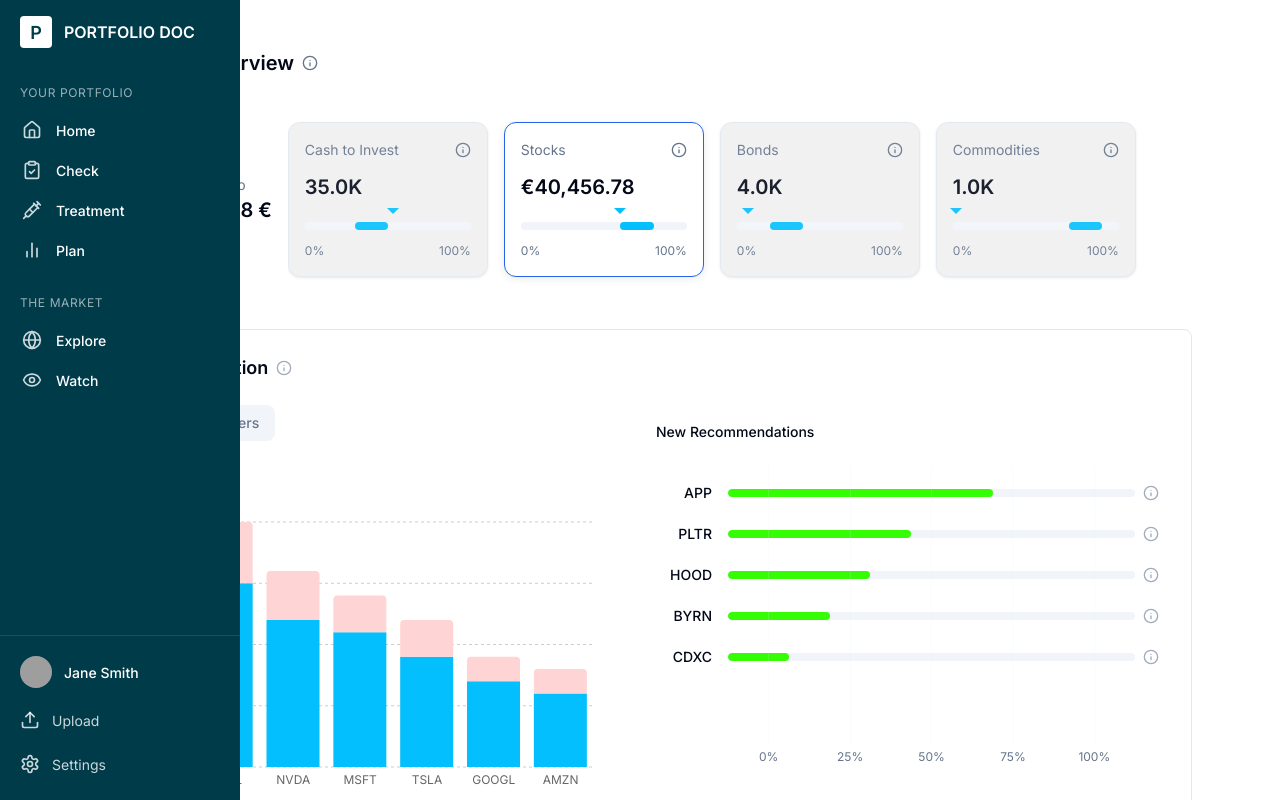
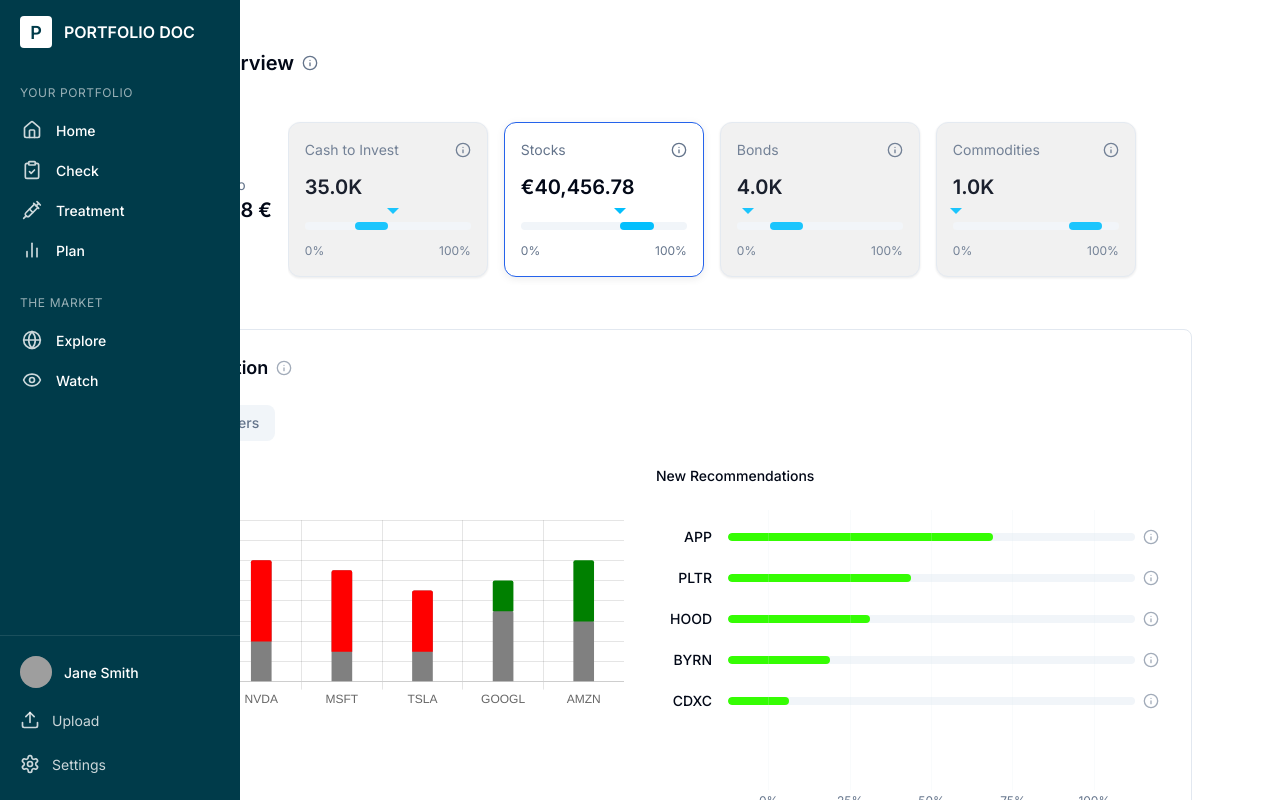
Before and after one commit to sundar-aidev/PDOC_Beta, a Next.js app in the folder my-app/: page /treatment in a window 1280 px wide. Shown: the top 800 px of the page. Built offline with nearby package versions, Linux system fonts and the light colour scheme; grey boxes are pictures that could not be loaded.

Commit message:
Existing Stock Portfolio & New Recommendations
- corrected the stacked bar chart into an overlayed one.
- positioned the existing portoflio and the new recommendation chart into 50/50

```diff
--- a/my-app/app/treatment/page.tsx
+++ b/my-app/app/treatment/page.tsx
@@ -43,12 +43,12 @@ const mockAssets = [
 ]
 
 const mockPositions = [
-  { label: "AAPL", value: 25, color: "#03bffd" },
-  { label: "NVDA", value: 20, color: "#03bffd" },
-  { label: "MSFT", value: 18, color: "#03bffd" },
-  { label: "TSLA", value: 15, color: "#03bffd" },
-  { label: "GOOGL", value: 12, color: "#03bffd" },
-  { label: "AMZN", value: 10, color: "#03bffd" },
+  { symbol: "AAPL", currentValue: 75, projectedValue: 25 },
+  { symbol: "NVDA", currentValue: 60, projectedValue: 20 },
+  { symbol: "MSFT", currentValue: 55, projectedValue: 15 },
+  { symbol: "TSLA", currentValue: 45, projectedValue: 15 },
+  { symbol: "GOOGL", currentValue: 35, projectedValue: 50 },
+  { symbol: "AMZN", currentValue: 30, projectedValue: 60 },
 ]
 
 const mockRecommendations = [
--- a/my-app/components/ui/chart.tsx
+++ b/my-app/components/ui/chart.tsx
@@ -14,38 +14,99 @@ interface StockChartProps {
 }
 
 export function StockChart({ data }: StockChartProps) {
-  const chartData = data.map((item) => ({
-    symbol: item.symbol,
-    current: item.currentValue,
-    projected: item.projectedValue,
-  }))
+  const chartData = data.map((item) => {
+    const suggestedChange = item.projectedValue
+    const adjustedPortfolio =
+      suggestedChange < 0
+        ? item.currentValue - Math.abs(suggestedChange)
+        : item.currentValue
+
+    return {
+      symbol: item.symbol,
+      adjustedPortfolio,
+      suggestedChange: Math.abs(suggestedChange),
+      isPositive: suggestedChange >= 0,
+      originalSuggestedChange: suggestedChange,
+      originalCurrentValue: item.currentValue,
+    }
+  })
+
+  const maxY = Math.max(
+    ...chartData.map((item) => item.adjustedPortfolio + item.suggestedChange),
+  )
 
   return (
     <div className={styles.chartContainer}>
       <ResponsiveContainer width="100%" height={300}>
         <BarChart
           data={chartData}
-          margin={{
-            top: 20,
-            right: 30,
-            left: 20,
-            bottom: 5,
-          }}
+          margin={{ top: 20, right: 30, left: 20, bottom: 5 }}
         >
           <CartesianGrid strokeDasharray="3 3" vertical={false} />
-          <XAxis dataKey="symbol" axisLine={false} tickLine={false} tick={{ fill: "#666", fontSize: 12 }} />
-          <YAxis axisLine={false} tickLine={false} tick={{ fill: "#666", fontSize: 12 }} />
+          <XAxis
+            dataKey="symbol"
+            axisLine={false}
+            tickLine={false}
+            tick={{ fill: "#666", fontSize: 12 }}
+          />
+          <YAxis
+            axisLine={false}
+            tickLine={false}
+            tick={{ fill: "#666", fontSize: 12 }}
+            domain={[0, maxY]}
+          />
           <Tooltip
-            cursor={false}
+            cursor={{ fill: "rgba(255,255,255,0.1)" }}
             contentStyle={{
               backgroundColor: "white",
               border: "1px solid #e0e0e0",
               borderRadius: "4px",
               padding: "8px",
             }}
+            formatter={(value, name, props) => {
+              if (name === "suggestedChange") {
+                return [
+                  `${props.payload.originalSuggestedChange.toFixed(2)}% (${props.payload.isPositive ? "Buy" : "Sell"})`,
+                  "Suggested Change",
+                ]
+              }
+              if (name === "adjustedPortfolio") {
+                return [`${props.payload.originalCurrentValue.toFixed(2)}%`, "Adjusted Portfolio"]
+              }
+              return value
+            }}
           />
-          <Bar dataKey="current" stackId="a" fill="#03bffd" radius={[0, 0, 0, 0]} />
-          <Bar dataKey="projected" stackId="a" fill="#ffd4d4" radius={[4, 4, 0, 0]} />
+
+          {/* Grey Bar: Adjusted Portfolio */}
+          <Bar
+            dataKey="adjustedPortfolio"
+            fill="grey"
+            barSize={15}
+            radius={[2, 2, 0, 0]}
+            stackId="overlay"
+          />
+
+          {/* Overlay Bar: Suggested Change */}
+          <Bar
+            dataKey="suggestedChange"
+            barSize={15}
+            radius={[2, 2, 0, 0]}
+            stackId="overlay"
+            shape={(props) => {
+              const { x, y, width, height, payload } = props
+              return (
+                <rect
+                  x={x}
+                  y={y}
+                  width={width}
+                  height={height}
+                  fill={payload.isPositive ? "green" : "red"}
+                  rx={2}
+                  ry={2}
+                />
+              )
+            }}
+          />
         </BarChart>
       </ResponsiveContainer>
     </div>
--- /dev/null
+++ b/my-app/components/ui/stackedbarchart.module.css
@@ -0,0 +1,10 @@
+.container {
+    display: flex;
+    flex-direction: column;
+    justify-content: center;
+    align-items: center;
+    cursor: pointer;
+    position: relative;
+    width: 100%;
+    height: 200px;
+}
--- /dev/null
+++ b/my-app/components/ui/stackedbarchart.tsx
@@ -0,0 +1,113 @@
+"use client";
+
+import styles from './stackedbarchart.module.css';
+import { Bar } from 'react-chartjs-2';
+import {
+  Chart as ChartJS,
+  CategoryScale,
+  LinearScale,
+  BarElement,
+  Tooltip,
+  Legend,
+} from 'chart.js';
+
+ChartJS.register(CategoryScale, LinearScale, BarElement, Tooltip, Legend);
+
+interface StockPosition {
+  symbol: string;
+  currentValue: number;
+  projectedValue: number;
+}
+
+interface StackedBarChartProps {
+  data: StockPosition[];
+}
+
+const StackedBarChart = ({ data }: StackedBarChartProps) => {
+  const labels = data.map(stock => stock.symbol);
+  const currentValues = data.map(stock => stock.currentValue);
+  const projectedValues = data.map(stock => stock.projectedValue);
+
+  const greyBarData = currentValues.map((value, index) => ({
+    x: labels[index],
+    y: [0, value],
+  }));
+
+  const overlayBarData = projectedValues.map((value, index) => {
+    const currValue = currentValues[index];
+    return {
+      x: labels[index],
+      y: [currValue, value],
+    };
+  });
+
+  const chartData = {
+    labels,
+    datasets: [
+      {
+        data: overlayBarData,
+        backgroundColor: projectedValues.map((value, index) => (value >= currentValues[index] ? 'green' : 'red')),
+        barThickness: 20,
+        borderRadius: 2,
+      },
+      {
+        data: greyBarData,
+        backgroundColor: 'grey',
+        barThickness: 20,
+        borderRadius: 2,
+        xAxisID: 'x2',
+      },
+    ],
+  };
+
+  const options = {
+    responsive: true,
+    maintainAspectRatio: false,
+    plugins: {
+      legend: { display: false },
+      tooltip: {
+        mode: 'index' as const,
+        intersect: false,
+        callbacks: {
+          label: function (context: any) {
+            const datasetIndex = context.datasetIndex;
+            const index = context.dataIndex;
+
+            if (datasetIndex === 0) {
+              const projValue = projectedValues[index];
+              const currValue = currentValues[index];
+              const difference = (projValue - currValue).toFixed(4);
+              return `Suggested Change: ${difference}`;
+            } else if (datasetIndex === 1) {
+              const currValue = currentValues[index];
+              return `Current Value: ${currValue.toFixed(4)}`;
+            }
+          },
+        },
+      },
+      datalabels: {
+        display: false,
+      },
+    },
+    scales: {
+      x: {
+        stacked: false,
+      },
+      x2: {
+        display: false,
+      },
+      y: {
+        stacked: false,
+        beginAtZero: true,
+      },
+    },
+  };
+
+  return (
+    <div className={styles.container}>
+      <Bar data={chartData} options={options} />
+    </div>
+  );
+};
+
+export default StackedBarChart;
--- a/my-app/components/wealth-treatment/stock-distribution.module.css
+++ b/my-app/components/wealth-treatment/stock-distribution.module.css
@@ -4,6 +4,8 @@
   border-radius: 0.5rem;
   background-color: hsl(var(--card));
   border: 1px solid hsl(var(--border));
+  width: 100%;
+  max-width: 100%;
 }
 
 .header {
@@ -23,13 +25,15 @@
 }
 
 .content {
-  display: grid;
-  grid-template-columns: 1fr 1fr;
+  display: flex;
+  flex-direction: column;
+  width: 100%;
   gap: 2rem;
 }
 
 .chartSection {
   min-height: 300px;
+  width: 100%;
 }
 
 .tabs {
@@ -41,7 +45,10 @@
 }
 
 .tabContent {
-  min-height: 300px;
+  display: flex;
+  flex-direction: row; /* ✅ key change to enable side-by-side */
+  width: 100%;
+  gap: 2rem;
 }
 
 .positionsHeader {
@@ -59,8 +66,13 @@
   color: hsl(var(--muted-foreground));
 }
 
+
+.currentStocksPortfolioSection,
 .recommendationsSection {
-  padding-top: 1rem;
+  width: 50%;      /* ✅ evenly divide the space */
+  flex: 1 1 50%;   /* ensures responsiveness */
+  display: flex;
+  flex-direction: column;
 }
 
 .subtitle {
--- a/my-app/components/wealth-treatment/stock-distribution.tsx
+++ b/my-app/components/wealth-treatment/stock-distribution.tsx
@@ -1,29 +1,28 @@
 "use client"
 
 import { Info } from "lucide-react"
-import { StockChart } from "@/components/ui/chart"
+import StackedBarChart from "@/components/ui/stackedbarchart"
 import { Tabs, TabsContent, TabsList, TabsTrigger } from "@/components/ui/tabs"
 import { Tooltip, TooltipContent, TooltipProvider, TooltipTrigger } from "@/components/ui/tooltip"
 import styles from "./stock-distribution.module.css"
 
-const mockStockPositions = [
-  { symbol: "AAPL", currentValue: 75, projectedValue: 25 },
-  { symbol: "NVDA", currentValue: 60, projectedValue: 20 },
-  { symbol: "MSFT", currentValue: 55, projectedValue: 15 },
-  { symbol: "TSLA", currentValue: 45, projectedValue: 15 },
-  { symbol: "GOOGL", currentValue: 35, projectedValue: 10 },
-  { symbol: "AMZN", currentValue: 30, projectedValue: 10 },
-]
+interface currentPositions {
+  symbol: string
+  currentValue: number
+  projectedValue: number
+}
 
-const mockRecommendations = [
-  { symbol: "APP", percentage: 65 },
-  { symbol: "PLTR", percentage: 45 },
-  { symbol: "HOOD", percentage: 35 },
-  { symbol: "BYRN", percentage: 25 },
-  { symbol: "CDXC", percentage: 15 },
-]
+interface recommendations {
+  symbol: string
+  percentage: number
+}
 
-export function StockDistribution() {
+interface StockDistributionProps {
+  currentPositions: currentPositions[]
+  recommendations: recommendations[]
+}
+
+export function StockDistribution({currentPositions, recommendations}: Partial<StockDistributionProps>) {
   return (
     <div className={styles.container}>
       <div className={styles.header}>
@@ -34,7 +33,9 @@ export function StockDistribution() {
               <TooltipTrigger>
                 <Info className={styles.infoIcon} />
               </TooltipTrigger>
-              <TooltipContent>View your current stock distribution and recommendations</TooltipContent>
+              <TooltipContent>
+                View your current stock distribution and recommendations
+              </TooltipContent>
             </Tooltip>
           </TooltipProvider>
         </div>
@@ -47,33 +48,39 @@ export function StockDistribution() {
               <TabsTrigger value="positions">Positions</TabsTrigger>
               <TabsTrigger value="others">Others</TabsTrigger>
             </TabsList>
+
+
             <TabsContent value="positions" className={styles.tabContent}>
-              <div className={styles.positionsHeader}>Current Positions</div>
-              <StockChart data={mockStockPositions} />
-            </TabsContent>
-            <TabsContent value="others" className={styles.tabContent}>
-              <div className={styles.emptyState}>No other positions</div>
-            </TabsContent>
-          </Tabs>
+
+              {/* Stacked Bar Chart - Existing Stock Portfolio ###################################################### */}
+              <div className={styles.currentStocksPortfolioSection}>
+                <h4 className={styles.subtitle}>Current Positions</h4>
+                <StackedBarChart data={currentPositions} />
               </div>
 
+              {/* Horizontal Bar Chart - New stock recommendations ###################################################### */}
               <div className={styles.recommendationsSection}>
                 <h4 className={styles.subtitle}>New Recommendations</h4>
                 <div className={styles.recommendationsList}>
                   <div className={styles.recommendations}>
-              {mockRecommendations.map((stock) => (
+                    {recommendations.map((stock) => (
                       <div key={stock.symbol} className={styles.recommendationItem}>
                         <span className={styles.symbol}>{stock.symbol}</span>
                         <div className={styles.barWrapper}>
                           <div className={styles.barContainer}>
-                      <div className={styles.bar} style={{ width: `${stock.percentage}%` }} />
+                            <div
+                              className={styles.bar}
+                              style={{ width: `${stock.percentage}%` }}
+                            />
                           </div>
                           <TooltipProvider>
                             <Tooltip>
                               <TooltipTrigger>
                                 <Info className={styles.infoIcon} />
                               </TooltipTrigger>
-                        <TooltipContent>Recommendation score: {stock.percentage}%</TooltipContent>
+                              <TooltipContent>
+                                Recommendation score: {stock.percentage}%
+                              </TooltipContent>
                             </Tooltip>
                           </TooltipProvider>
                         </div>
@@ -90,6 +97,13 @@ export function StockDistribution() {
                   </div>
                 </div>
               </div>
+            </TabsContent>
+
+            <TabsContent value="others" className={styles.tabContent}>
+              <div className={styles.emptyState}>No other positions</div>
+            </TabsContent>
+          </Tabs>
+        </div>
       </div>
     </div>
   )
--- /dev/null
+++ b/package.json
@@ -0,0 +1,6 @@
+{
+  "dependencies": {
+    "chart.js": "^4.4.8",
+    "react-chartjs-2": "^5.3.0"
+  }
+}
```
Also changed, not shown: 1 other file (tests, documents, lock files or other folders). Lines whose indentation alone changed are shown as unchanged.
